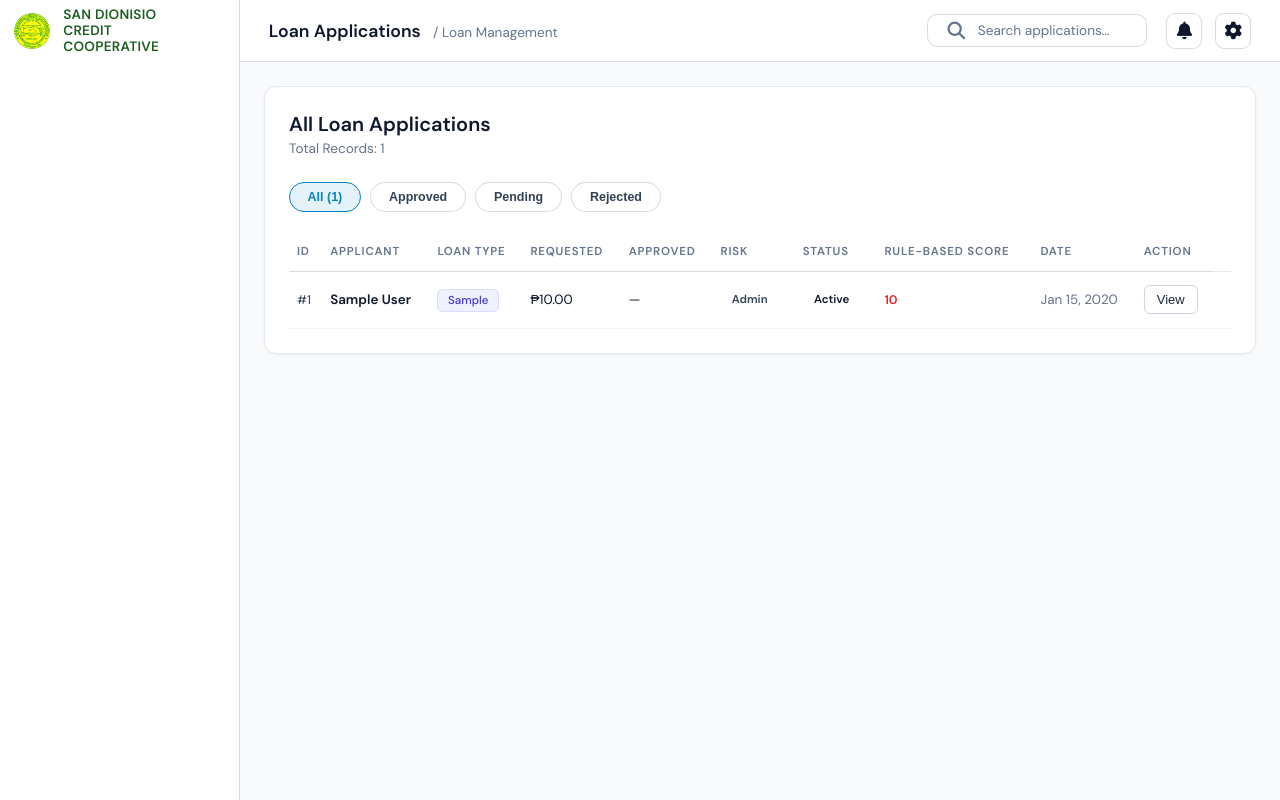
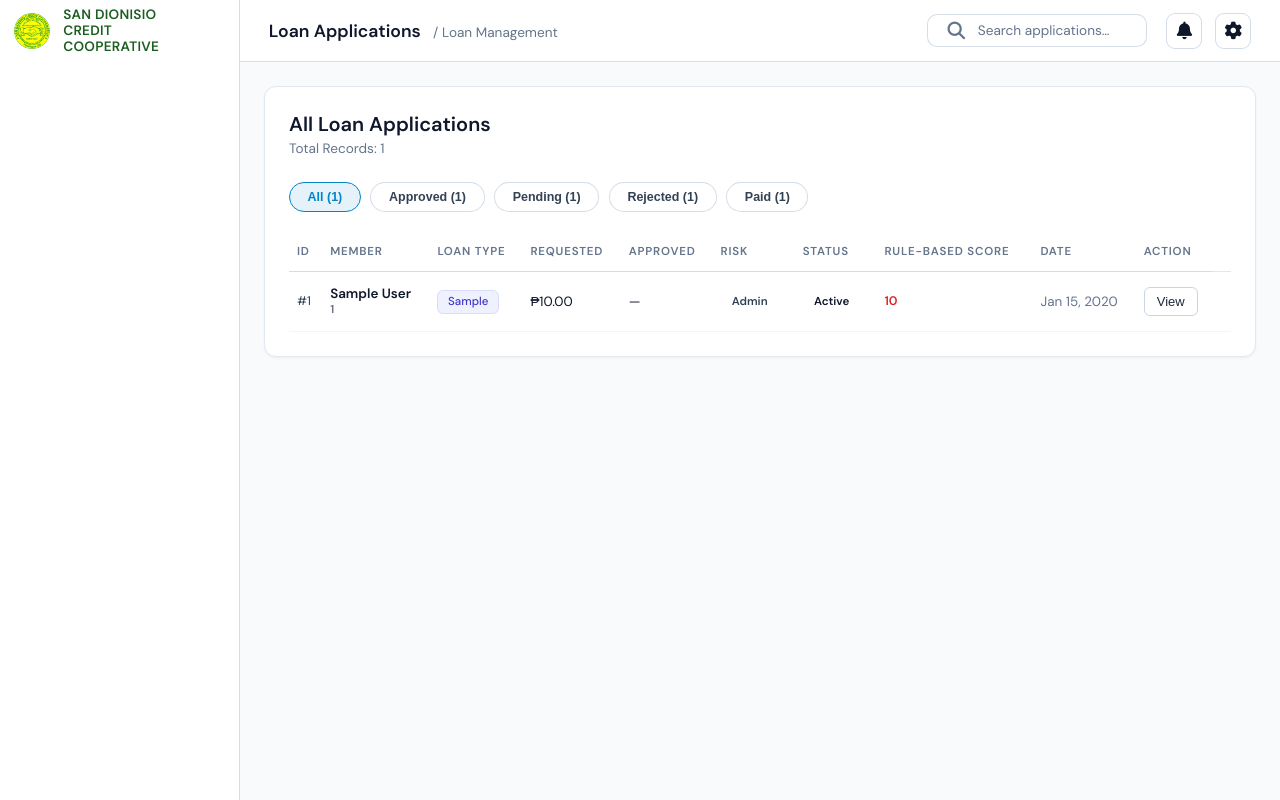
Before and after one commit to mendozajhaymie14/SDCC_LOANWEB, a Laravel app: template resources/views/admin/application.blade.php in a window 1280 px wide. Run offline with Laravel 12, Linux system fonts and the light colour scheme; data comes from the database, SQL or seed files in the repository; the template is opened without the code that fills it: most values are stand-ins (such as "Sample title", 1, 10 or a date in 2020); data that the repository does not hold is empty; parts of the project's set-up code (start-up, migrations or seed data) failed here and were passed over; some libraries are stand-ins or nearby versions.

Commit message:
Replace APPLICANT column with MEMBER column on applications and dashboard pages
Co-Authored-By: Claude Code <noreply@anthropic.com>

```diff
--- a/resources/views/admin/application.blade.php
+++ b/resources/views/admin/application.blade.php
@@ -70,9 +70,10 @@
 
       <div class="filter-row">
         <button class="filter-btn active" onclick="filterApps('all',this)">All ({{ $applications->count() }})</button>
-        <button class="filter-btn" onclick="filterApps('approved',this)">Approved</button>
-        <button class="filter-btn" onclick="filterApps('pending',this)">Pending</button>
-        <button class="filter-btn" onclick="filterApps('rejected',this)">Rejected</button>
+        <button class="filter-btn" onclick="filterApps('approved',this)">Approved ({{ $applications->where('status','Approved')->count() }})</button>
+        <button class="filter-btn" onclick="filterApps('pending',this)">Pending ({{ $applications->where('status','Pending')->count() }})</button>
+        <button class="filter-btn" onclick="filterApps('rejected',this)">Rejected ({{ $applications->where('status','Rejected')->count() }})</button>
+        <button class="filter-btn" onclick="filterApps('paid',this)">Paid ({{ $applications->where('status','Paid')->count() }})</button>
       </div>
 
       <div class="table-wrap">
@@ -80,7 +81,7 @@
           <thead>
             <tr>
               <th>ID</th>
-              <th>Applicant</th>
+              <th>Member</th>
               <th>Loan Type</th>
               <th>Requested</th>
               <th>Approved</th>
@@ -95,7 +96,16 @@
             @forelse($applications as $app)
   <tr data-status="{{ strtolower($app->status) }}" data-app-id="{{ $app->app_id }}">
     <td class="td-num">#{{ $app->app_id }}</td>
-    <td class="applicant-name">{{ $app->loanApplication?->fullName() ?? $app->applicant ?? 'Applicant' }}</td>
+    <td class="applicant-name">
+      @php
+        $memberName = $app->loanApplication?->fullName() ?? $app->applicant ?? null;
+        $memberId   = $app->loanApplication?->memberId();
+      @endphp
+      <div style="font-weight: 600;">{{ $memberName ?? '—' }}</div>
+      @if($memberId)
+        <div style="font-size: 0.72rem; color: #6b7280;">{{ $memberId }}</div>
+      @endif
+    </td>
     <td><span class="loan-type-tag">{{ $app->loan_type }}</span></td>
     <td class="num">{{ \App\Support\Format::money($app->amount) }}</td>
     <td class="num">
```
Also changed, not shown: PROGRESS.md (+6 -0 lines), resources/views/admin/body.blade.php (+11 -2 lines).
